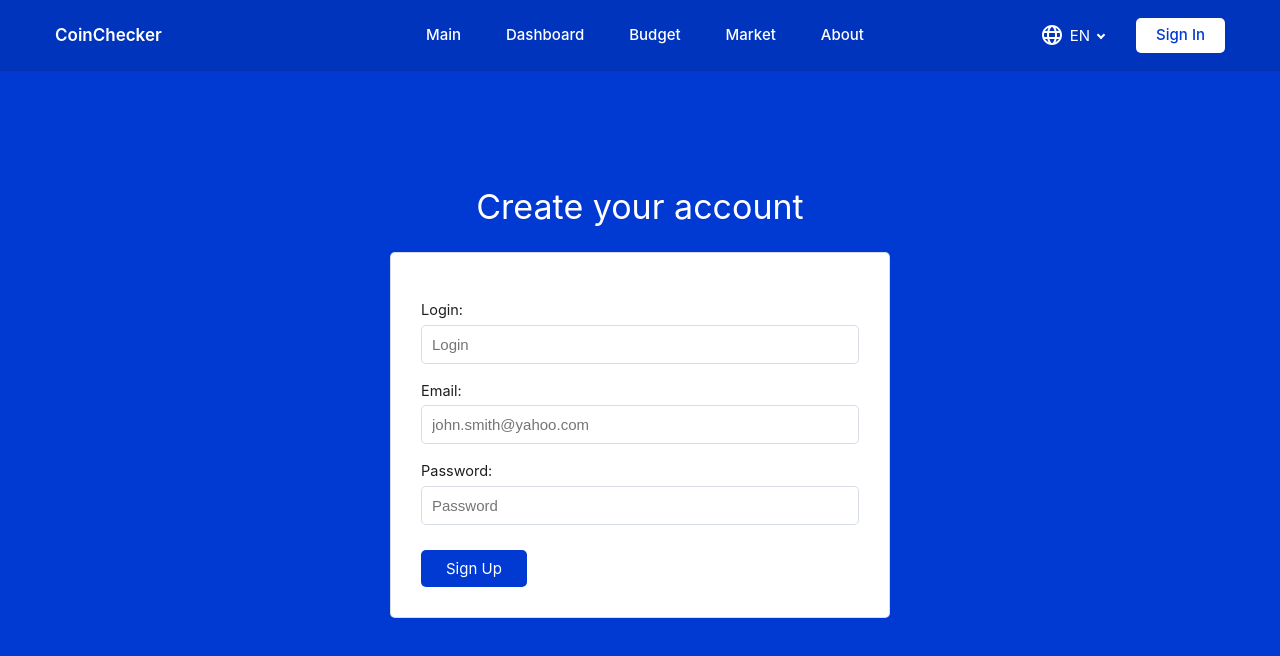
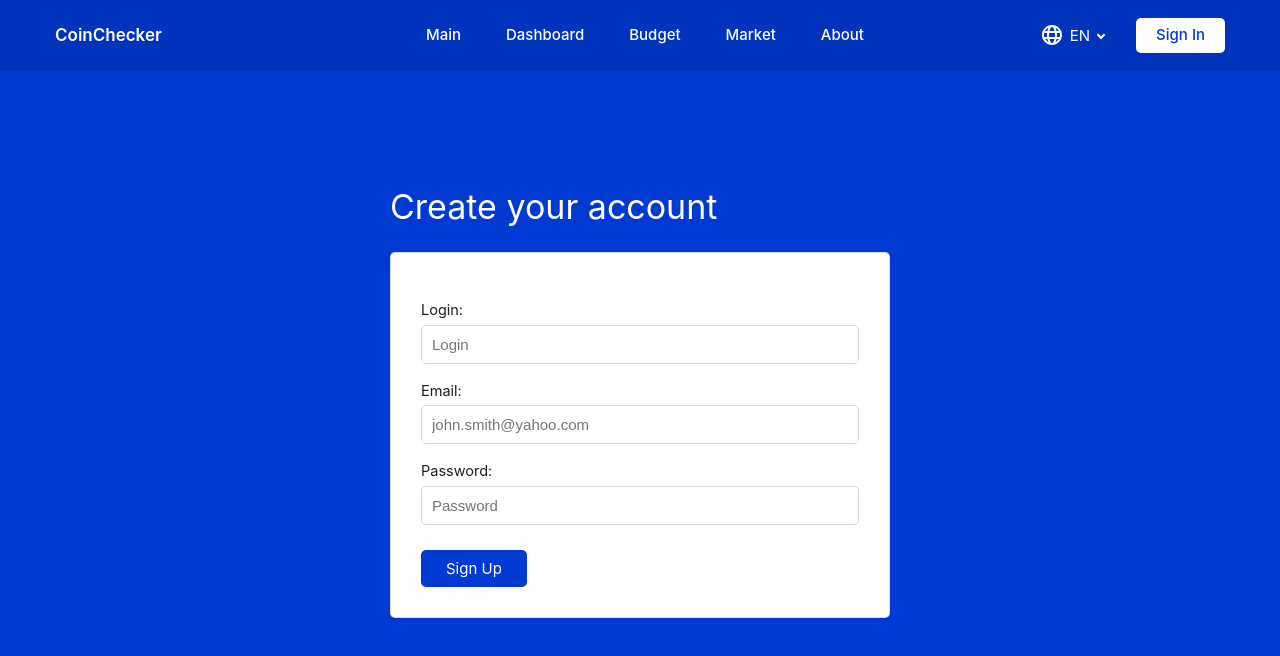
Before and after one commit to gerwld/coinchecker, a React (Create React App) app: page /register in a window 1280 px wide. Shown: the top 656 px of the page. Built offline with nearby package versions, Linux system fonts and the light colour scheme.

Commit message:
Add mob. styles

```diff
--- a/src/components/UI/Header/Header.module.css
+++ b/src/components/UI/Header/Header.module.css
@@ -322,7 +322,7 @@
 
   .explore {
       display: inline-block;
-      padding: 0.6vw 1.4vw;
+      padding: 10px 20px;
       margin-top: 3vh;
       font-size: 1em;
       text-decoration: none;
@@ -449,5 +449,10 @@
     .mobile_menu {
       display: block;
     }
+  }
 
+  @media only screen and (max-width: 768px) {
+    .header_section1 {
+      padding: 30vh 0;
   }
+  }
--- a/src/components/pages/Login/Login.module.css
+++ b/src/components/pages/Login/Login.module.css
@@ -5,9 +5,16 @@
     flex-direction: column;
     width: 100vw;
     height: 100vh;
-    min-width: 300px;
+    min-width: 270px;
     min-height: 400px;
     background-color: var(--color-primary-blue);
+}
+
+.sect_overlay {
+    display: flex;
+    justify-content: center;
+    align-items: center;
+    flex-direction: column;
 }
 
 .sect_overlay .title {
@@ -26,7 +33,9 @@
 }
 
 .login_block {
-    min-width: 350px;
+    min-width: 270px;
+    width: 350px;
+    max-width: 95vw;
     padding: 30px 30px 10px;
 }
 
@@ -158,3 +167,9 @@
     margin: 5px 0;
     text-align: center;
 }
+
+@media only screen and (max-width: 375px) {
+    .login_block {
+    padding: 30px 10px 10px;
+    }
+}
--- a/src/styles/index.css
+++ b/src/styles/index.css
@@ -84,7 +84,7 @@ code {
 
 
 body {
-  /* min-width: 1000px; */
+  min-width: 270px;
     margin: 0;
     padding: 0;
     font-size: 16px;
```
